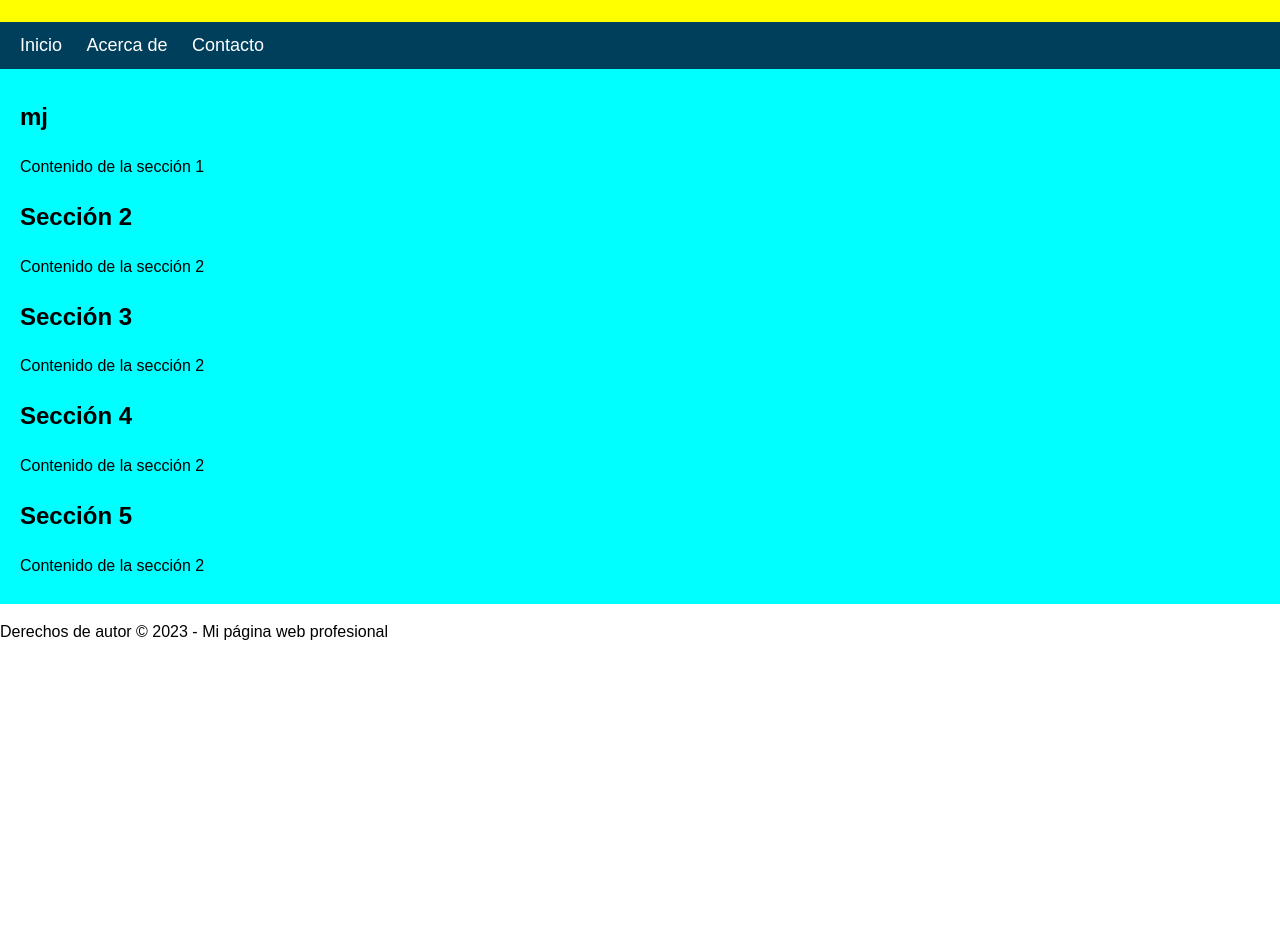
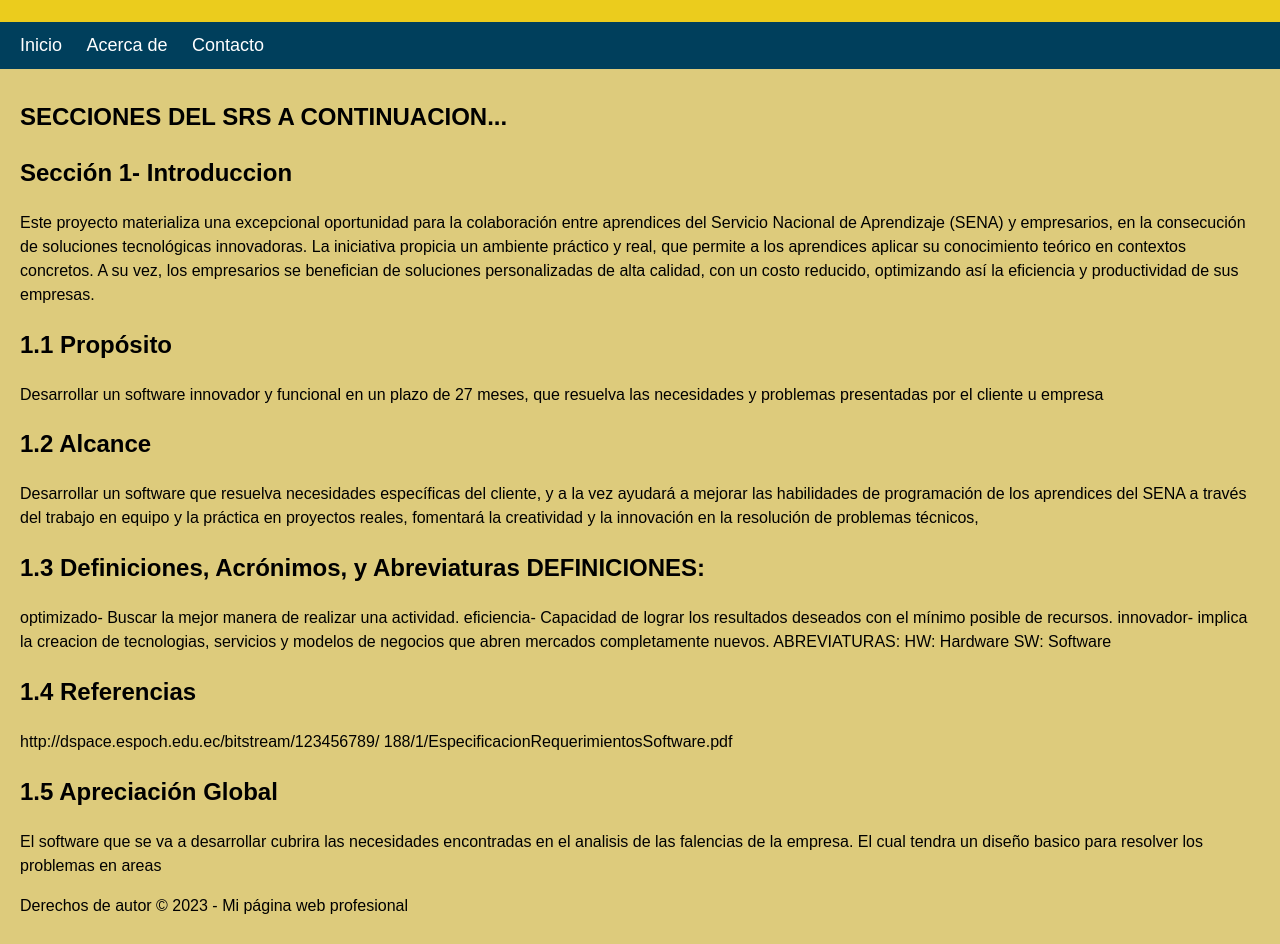
Before and after one commit to andresf2705/PROYECTO-FORM-1, a plain HTML site: page docs/index.html in a window 1280 px wide. Shown: the part 133-1077 px from the top of the page. Before the commit the page ends 800 px from the top, so only its background shows below. Drawn offline with Linux system fonts and the light colour scheme.

Commit message:
nuevos cambios en la pagina

```diff
--- a/docs/index.html
+++ b/docs/index.html
@@ -2,14 +2,16 @@
 <html lang="en">
 <head>
   <link href="style.css" rel="stylesheet" type="text/css">;
+  <script defer src="mi_script.js"></script>
   <title>htpp.andres</title>
 </head>
 <body>
 
+
 </body>
 </html>
 <header>
-  <h1>TABLA DE CONTENIDO PARTE 1</h1>
+  <h1>SRS-SENA</h1>
   <p>Esta pagina esta siendo desarrollada con el propocito de dar fases del proyecto sena</p>
 </header>
 
@@ -23,33 +25,56 @@
 
 <main>
   <section>
-    <h2>mj</h2>
-    <p>Contenido de la sección 1</p>
+    <h2>SECCIONES DEL SRS A CONTINUACION...</h2>
+
+
   </section>
 
   <section>
-    <h2>Sección 2</h2>
-    <p>Contenido de la sección 2</p>
+    <h2>Sección 1- Introduccion</h2>
+    <p>Este proyecto materializa una excepcional oportunidad para la colaboración entre aprendices del Servicio
+      Nacional de Aprendizaje (SENA) y empresarios, en la consecución de soluciones tecnológicas innovadoras.
+      La iniciativa propicia un ambiente práctico y real, que permite a los aprendices aplicar su conocimiento
+      teórico en contextos concretos. A su vez, los empresarios se benefician de soluciones personalizadas de alta
+      calidad, con un costo reducido, optimizando así la eficiencia y productividad de sus empresas.</p>
   </section>
 
   <section>
-    <h2>Sección 3</h2>
-    <p>Contenido de la sección 2</p>
+    <h2> 1.1 Propósito</h2>
+    <p>Desarrollar un software innovador y funcional en un plazo de 27 meses, que resuelva las necesidades y
+      problemas presentadas por el cliente u empresa</p>
   </section>
 
   <section>
-    <h2>Sección 4</h2>
-    <p>Contenido de la sección 2</p>
+    <h2>1.2 Alcance</h2>
+    <p>Desarrollar un software que resuelva necesidades específicas del cliente, y a la vez ayudará a mejorar las
+      habilidades de programación de los aprendices del SENA a través del trabajo en equipo y la práctica en
+      proyectos reales, fomentará la creatividad y la innovación en la resolución de problemas técnicos,</p>
   </section>
 
   <section>
-    <h2>Sección 5</h2>
-    <p>Contenido de la sección 2</p>
+    <h2>1.3 Definiciones, Acrónimos, y Abreviaturas DEFINICIONES: </h2>
+    <p>optimizado- Buscar la mejor manera de realizar una actividad.
+      eficiencia- Capacidad de lograr los resultados deseados con el mínimo posible de recursos.
+      innovador- implica la creacion de tecnologias, servicios y modelos de negocios que abren mercados completamente nuevos.
+      ABREVIATURAS: HW: Hardware SW: Software </p>
   </section>
-</main>
+
+<section>
+  <h2> 1.4 Referencias</h2>
+  <P>http://dspace.espoch.edu.ec/bitstream/123456789/ 188/1/EspecificacionRequerimientosSoftware.pdf</P>
+
+</section>
+<section>
+  <H2>1.5 Apreciación Global</H2>
+  <P>El software que se va a desarrollar cubrira las necesidades encontradas en el analisis de las falencias de la empresa.
+     El cual tendra un diseño basico para resolver los problemas en areas</P>
+</section>
+
 
 <footer>
   <p>Derechos de autor © 2023 - Mi página web profesional</p>
+</main>
 </footer>
 </body>
 </html>
--- a/docs/style.css
+++ b/docs/style.css
@@ -1,6 +1,8 @@
 /* Estilos globales */
 body {
+
   font-family: Arial, sans-serif;
+
   font-size: 16px;
   line-height: 1.5;
   color: black;
@@ -8,11 +10,13 @@ body {
   padding: 0;
 }
 
+
   /* Estilos del encabezado */
   header {
-    background-color: yellow;
+    background-color: rgb(235, 204, 29);
     padding: 25px;
     text-align: center;
+
   }
 
   header h1 {
@@ -55,7 +59,7 @@ body {
   }
 
   main{
-    background-color: aqua;
+    background-color: rgb(221, 203, 124);
     color: black;
     padding: 10px 20px;
   }
```
Lines whose indentation alone changed are shown as unchanged.
